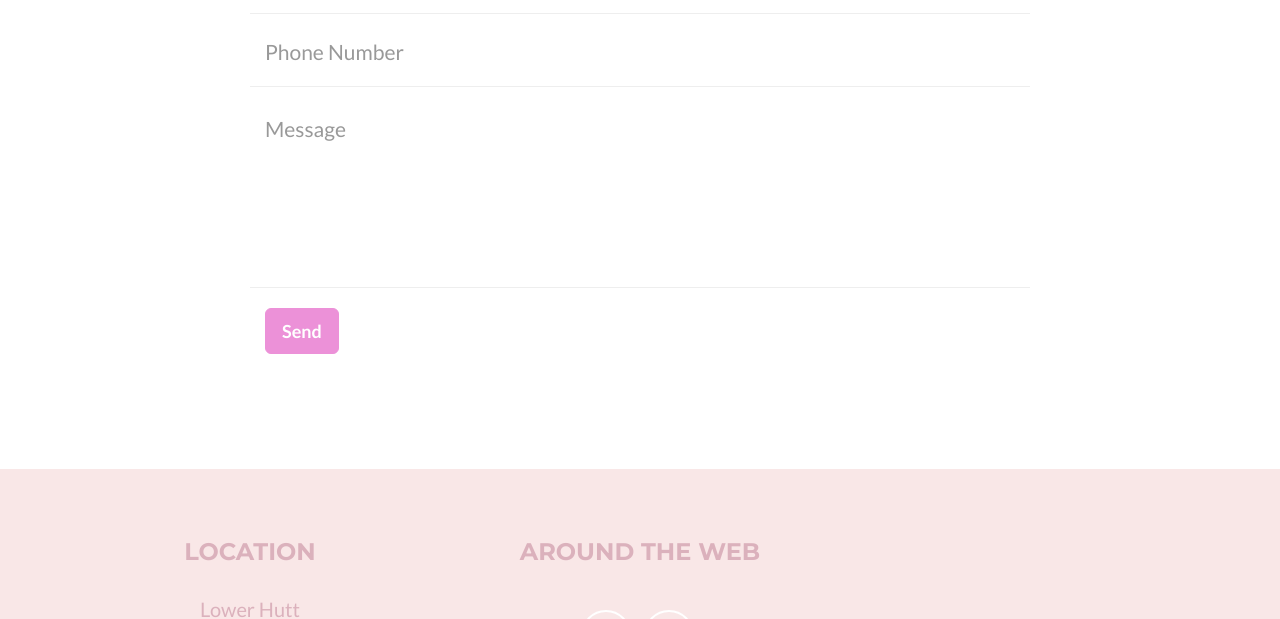
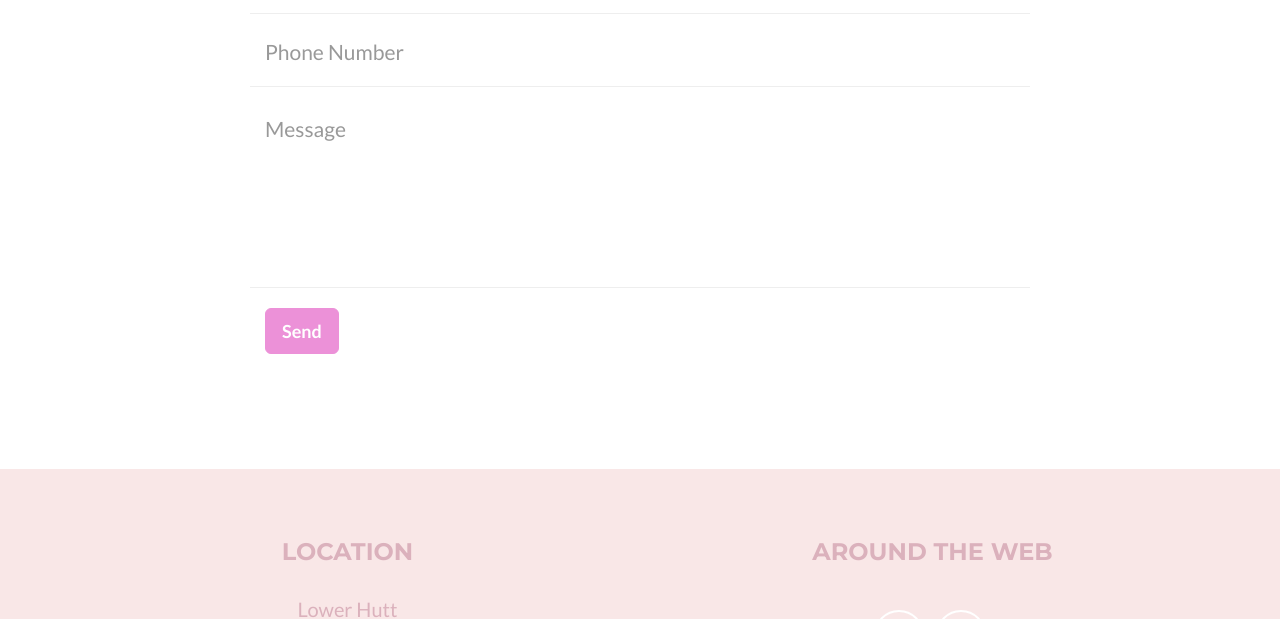
Before and after one commit to ManuInnovations/cutie-pie, a website: page index.html in a window 1280 px wide. Shown: the part 2541-3160 px from the top of the page. Drawn offline with nearby package versions, Linux system fonts and the light colour scheme.

Commit message:
changed footer columns

```diff
--- a/index.html
+++ b/index.html
@@ -284,12 +284,12 @@
     <div class="footer-above">
       <div class="container">
         <div class="row">
-          <div class="footer-col col-md-4">
+          <div class="footer-col col-md-6">
             <h3>Location</h3>
             <p>Lower Hutt
               <br>New Zealand</p>
             </div>
-            <div class="footer-col col-md-4">
+            <div class="footer-col col-md-6">
               <h3>Around the Web</h3>
               <ul class="list-inline">
                 <li>
```
